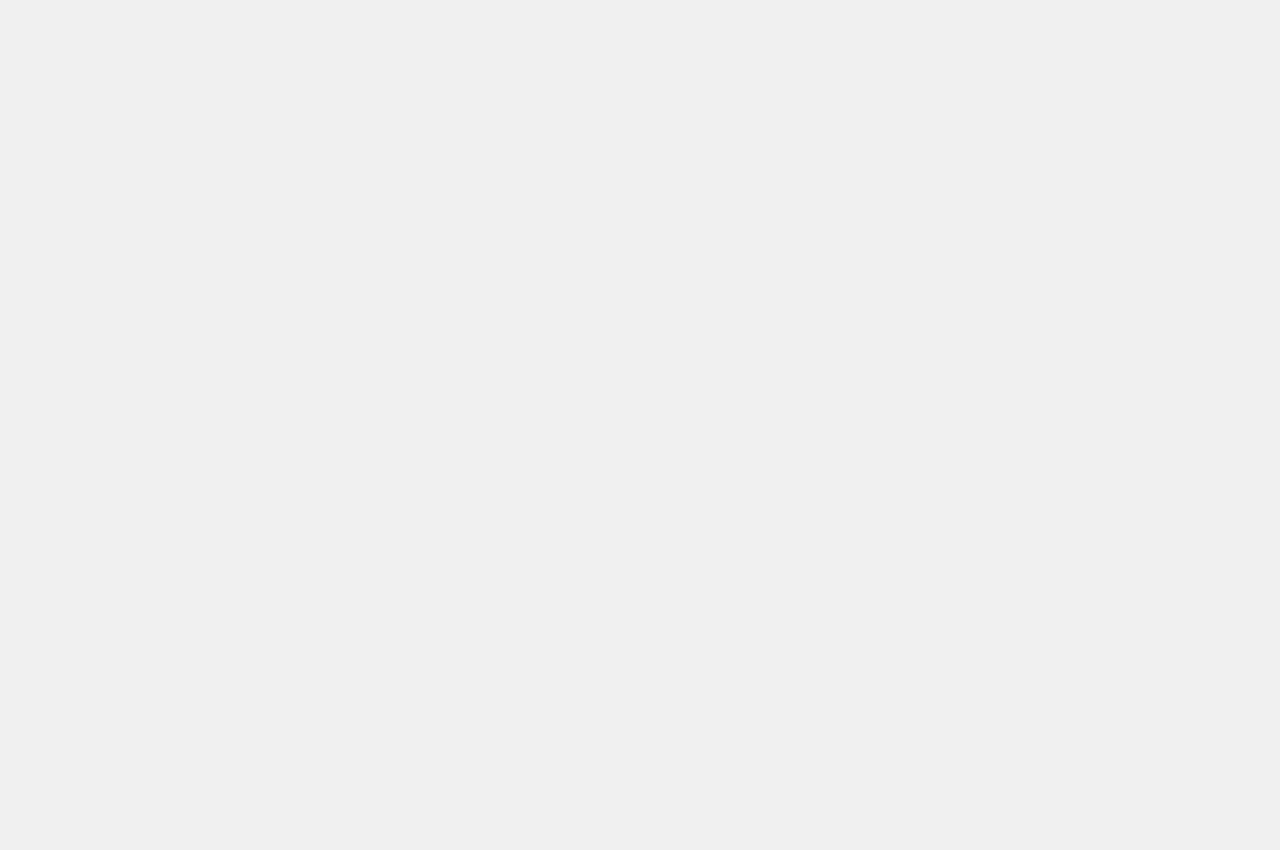
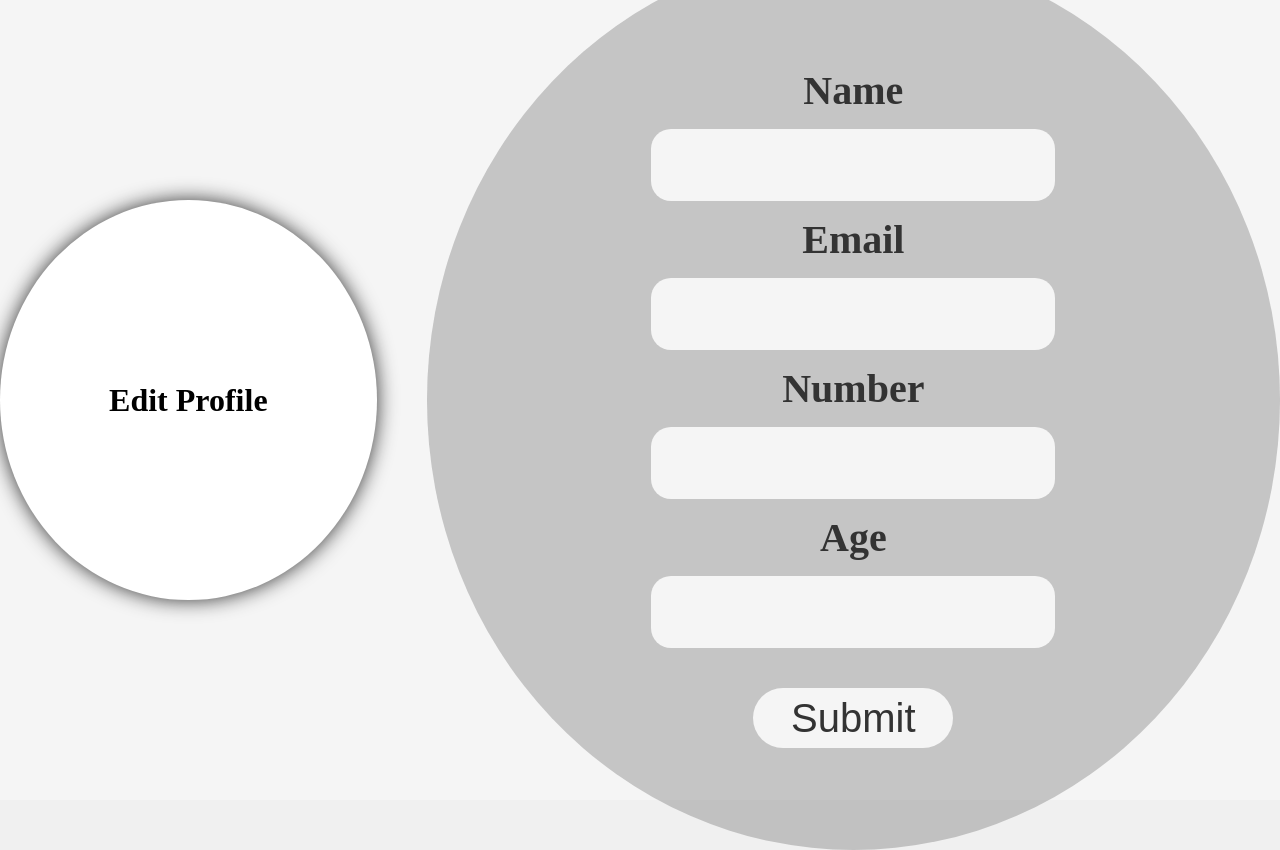
Before and after one commit to mayur1-gupta/S47_Mayur_Capstone_BrainO, a React (Vite) app in the folder Frontend/: page /editprofile/1 in a window 1280 px wide. Before the commit this address had no page. Before the commit the page ends 800 px from the top, so only its background shows below. Built offline with nearby package versions, Linux system fonts and the light colour scheme; no server answers.

Commit message:
Edit_Profile

```diff
--- a/Frontend/src/App.jsx
+++ b/Frontend/src/App.jsx
@@ -5,7 +5,7 @@ import SignUp from './Component/SignUpComponent/SignUp'
 import Login from './Component/LoginComponent/Login'
 import Home from './Component/HomeComponent/Home'
 import Profile from './Component/ProfileComponent/Profile'
-// import Edit_Profile from './Component/EditProfileComponent/Edit_Profile'
+import Edit_Profile from './Component/EditProfileComponent/Edit_Profile'
 function App() {
   return (
       <>
@@ -15,7 +15,7 @@ function App() {
           <Route path="/login" element={<Login/>}/>
           <Route path="/home/:id" element={<Home/>}/>
           <Route path="/profile/:id" element={<Profile/>}/>
-          {/* <Route path="/editprofile/:id" element={<Edit_Profile/>}/> */}
+          <Route path="/editprofile/:id" element={<Edit_Profile/>}/>
         </Routes>
       </>
   )
--- a/Frontend/src/Component/EditProfileComponent/Edit_Profile.css
+++ b/Frontend/src/Component/EditProfileComponent/Edit_Profile.css
@@ -0,0 +1,71 @@
+.Edit_Container{
+    display: flex;
+    justify-content: center;
+    align-items: center;
+    height: 100vh;
+    width: 100%;
+    background-color: #f5f5f5;
+}
+.Edit_Img{
+    display: flex;
+    flex-direction: column;
+    justify-content: center;
+    align-items: center;
+    margin-right: 50px;
+    width: 400px;
+    height: 400px;
+    background-color: #fff;
+    border-radius: 50%;
+    box-shadow: 0px 0px 20px #333;
+}
+.Edit_Img img{
+    width: 100%;
+    height: 100%;
+    object-fit: cover;
+    border-radius: 50%;
+
+}
+.EditProfile{
+    display: flex;
+    flex-direction: column;
+    justify-content: center;
+    align-items: center;
+    width: 800px;
+    height: 800px;
+    background-color:#3333333f;
+    border-radius: 50%;
+    box-shadow: 0px 0px 20px #33333300;
+    padding: 50px;
+    color: #fff;
+}
+.Edit_tag_head{
+    /* margin-bottom: 20px; */
+    font-weight: bold;
+    font-size: 5vh;
+    margin: 2%;
+    color: #333;
+}
+
+.Edit_tag_Input{
+    /* margin-bottom: 20px; */
+    width: 400px;
+    height: 70px;
+    border-radius: 20px;
+    border: none;
+    background-color: #f5f5f5;
+    color: #333;
+    font-size: 40px;
+    text-align: center;
+}
+.Edit_SubmitBtn{
+    width: 200px;
+    height: 60px;
+    border-radius: 30px;
+    border: none;
+    background-color: #f5f5f5;
+    color: #333;
+    font-size: 40px;
+    text-align: center;
+    margin-top: 40px;
+    cursor: pointer;
+}
--- a/Frontend/src/Component/EditProfileComponent/Edit_Profile.jsx
+++ b/Frontend/src/Component/EditProfileComponent/Edit_Profile.jsx
@@ -0,0 +1,96 @@
+import React, { useEffect, useState } from "react";
+import "./Edit_Profile.css";
+import axios from "axios";
+import { useParams, useNavigate } from "react-router-dom";
+function Edit_Profile() {
+  const [name, setName] = useState("");
+  const [email, setEmail] = useState("");
+  const [number, setNumber] = useState("");
+  const [age, setAge] = useState("");
+//   const [photo, setPhoto] = useState("");
+  const navigate = useNavigate();
+  const { id } = useParams();
+
+  useEffect(() => {
+    axios
+      .get(`http://localhost:3000/editprofile/${id}`)
+      .then((res) => {
+        console.log(res.data);
+        setName(res.data.Name);
+        setEmail(res.data.Email);
+        setNumber(res.data.Number);
+        setAge(res.data.Age);
+        // setPhoto(res.data.Photo);
+      })
+      .catch((err) => {
+        console.log(err);
+      });
+  },[id]);
+  const Edit_SubmitBtn = async () => {
+    const formData = new FormData();
+    formData.append("name", name);
+    formData.append("number", number);
+    formData.append("age", age);
+    // formData. append ('photo', photo);
+    console.log(formData);
+    try {
+      axios
+        .put(`http://localhost:3000/editprofile/${id}`, formData)
+        .then((res) => {
+          console.log("Updated Data", res.data);
+          navigate(`/Profile/${id}`);
+        })
+        .catch((err) => {
+          console.log(err);
+        });
+    } catch (error) {
+      console.log(error);
+    }
+
+  };
+
+  return (
+    <div className="Edit_Container">
+      <div className="Edit_Img">
+        <h1 className="Edit_heading">Edit Profile</h1>
+        <div className="profile_Img"></div>
+        {/* <button onClick={change_img}>Change Img</button> */}
+        {/* <input type="file" accept="image/*" onChange={handleImageChange} className='EditImg'/> */}
+      </div>
+      <div className="EditProfile">
+        <h2 className="Edit_tag_head">Name</h2>
+        <input
+          type="text"
+          className="Edit_tag_Input"
+          value={name}
+          onChange={(e) => setName(e.target.value)}
+        />
+        <h2 className="Edit_tag_head">Email</h2>
+        <input
+          type="text"
+          className="Edit_tag_Input"
+          onChange={(e) => setEmail(e.target.value)}
+          value={email}
+        />
+        <h2 className="Edit_tag_head">Number</h2>
+        <input
+          type="text"
+          className="Edit_tag_Input"
+          onChange={(e) => setNumber(e.target.value)}
+          value={number}
+        />
+        <h2 className="Edit_tag_head">Age</h2>
+        <input
+          type="text"
+          className="Edit_tag_Input"
+          onChange={(e) => setAge(e.target.value)}
+          value={age}
+        />
+        <button className="Edit_SubmitBtn" onClick={Edit_SubmitBtn}>
+          Submit
+        </button>
+      </div>
+    </div>
+  );
+}
+export default Edit_Profile;
```
Also changed, not shown: 2 other files (tests, documents, lock files or other folders).
